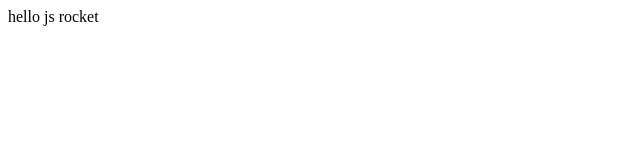
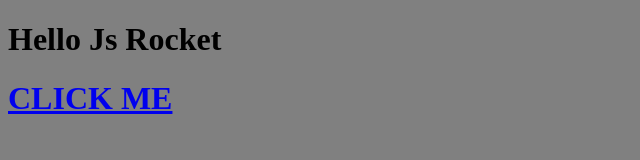
Before and after one commit to WumboKing/jsrocket, a plain HTML site: page index.html in a window 1280 px wide. Shown: the whole page, without its empty margins (0-640 px from the left). Drawn offline with Linux system fonts and the light colour scheme.

Commit message:
Added some car stuff

```diff
--- /dev/null
+++ b/css/style.css
@@ -0,0 +1,3 @@
+body {
+	background-color: grey;
+}
--- a/index.html
+++ b/index.html
@@ -1,5 +1,15 @@
-hello js rocket
+<!DOCTYPE html>
+<html>
+<head>
+	<title>JS ROCKET</title>
 
-<script type="text/javascript">
-	console.log('hello there friends!')
-</script>
+	<script type="text/javascript" src="js/script.js"></script>
+	<link rel="stylesheet" type="text/css" href="css/style.css">
+
+</head>
+<body>
+
+	<h1>Hello Js Rocket<h1>
+	<a href="#" onclick="car.fly();">CLICK ME</a>
+</body>
+</html>
--- /dev/null
+++ b/js/script.js
@@ -0,0 +1,28 @@
+var car = {
+			make: 'VW',
+			type: 'Polo',
+			color: 'blue',
+			isTurnedOn: false,
+			numberOfWheels: 4,
+			seats: [
+			'seat 1',
+			 'seat 2',
+			  'seat 3',
+			   'seat 4'],
+			   turnON: function () {
+			   		this.isTurnedOn = true;  	},
+			   fly: function () {
+			   	alert('fly');
+			   },
+			   switchCar: function (isOn) {
+			   	console.log('turn car ' + isOn);
+
+			   	if (isOn == true) {
+			   		this.isTurnedOn = true;
+			   	} else {
+			   		this.isTurnedOn = false;
+			   	}
+			   }
+		};
+
+		console.log('Hello There Friends!');
```
